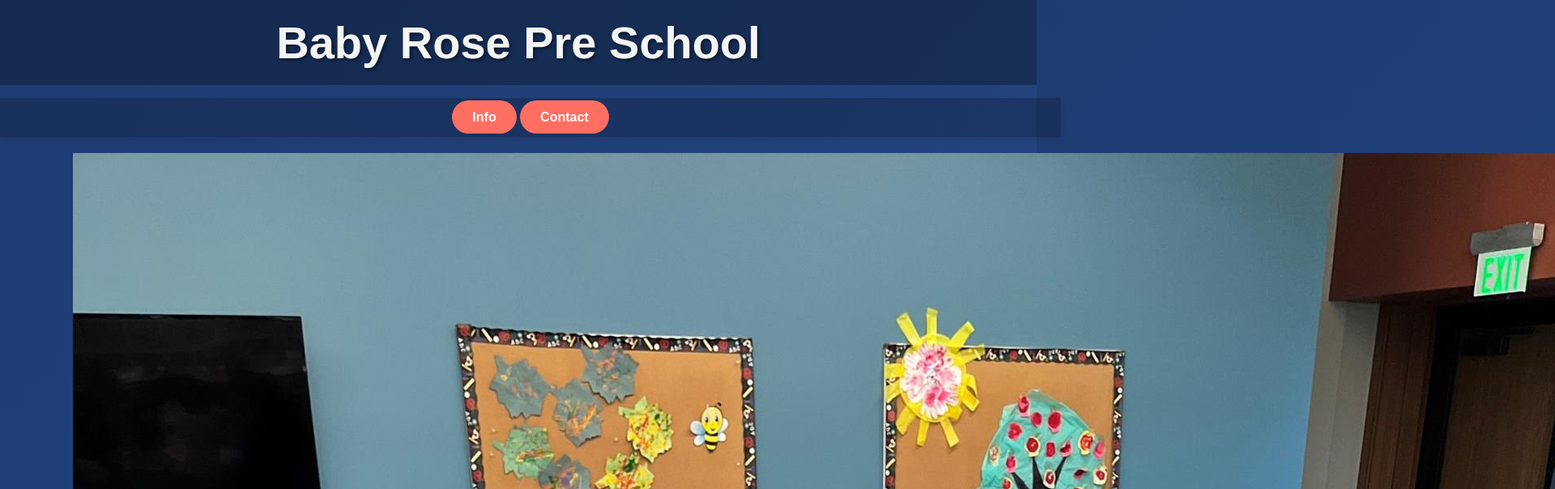
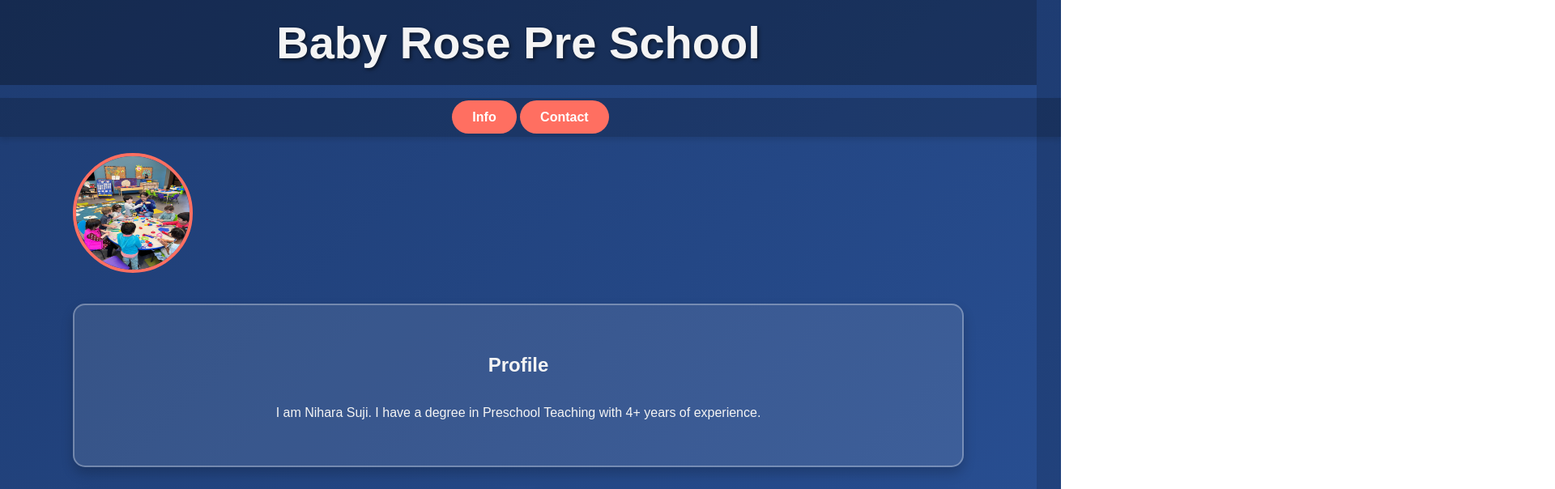
Before and after one commit to himansa2005/baby-rose, a plain HTML site: page index.html in a window 1280 px wide. Shown: the top 604 px of the page at 81% size, 1920 px wide, since content can reach past the window. Drawn offline with Linux system fonts and the light colour scheme.

Commit message:
Update index.html

```diff
--- a/index.html
+++ b/index.html
@@ -72,9 +72,10 @@
             transform: translateY(-10px);
         }
 
-        .img {
+        img {
             display: block;
-            top: 110px;
+            top: 0px;
+            left: 470px;
             width: 140px;
             height: 140px;
             border-radius: 50%;
```
